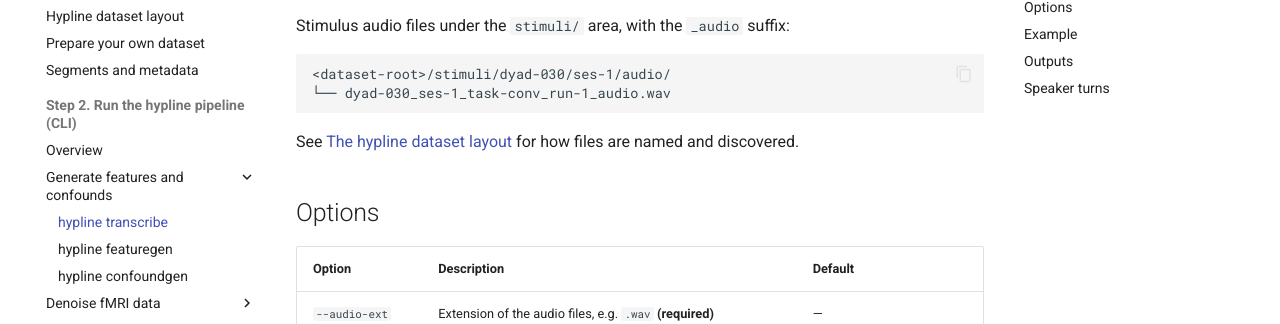
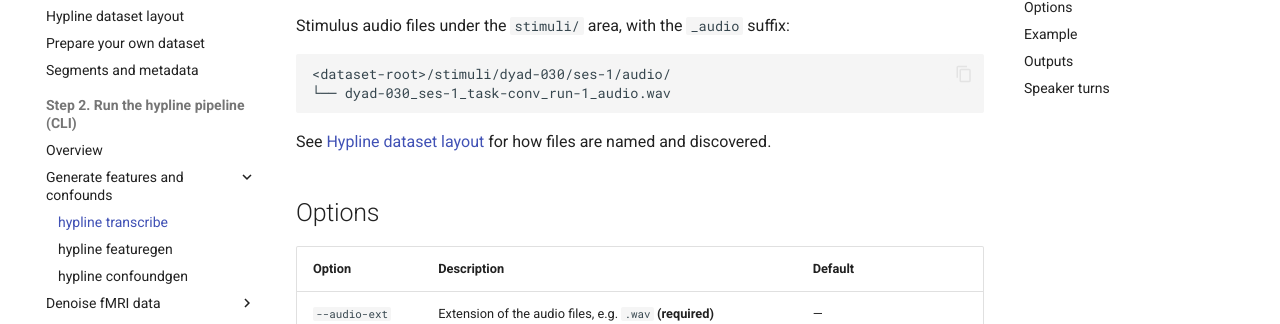
Before and after one commit to princeton-ddss/hypline, an MkDocs documentation site: the page built from docs/mkdocs/step-by-step/transcribe.md, in a window 1280 px wide and 900 px high, scrolled down 435 px. Shown: the part 128-452 px from the top of the window. Built offline with MkDocs 1.6.1 and Material for MkDocs 9.7.7, drawn with Linux system fonts in a browser that asks for light colours; comment, search, counter and statistics services are not loaded; the version menu is left out.

Commit message:
Update links in transcribe.md for consistency

````diff
--- a/docs/mkdocs/step-by-step/transcribe.md
+++ b/docs/mkdocs/step-by-step/transcribe.md
@@ -24,7 +24,7 @@
 └── dyad-030_ses-1_task-conv_run-1_audio.wav
 ```
 
-See [The hypline dataset layout](../concepts/layout.md) for how files are
+See [Hypline dataset layout](/layout.md) for how files are
 named and discovered.
 
 ## Options
@@ -36,7 +36,7 @@
 | `--model-dir`    | Where to find/download model weights                             | `~/.cache/hypline/whisperx` |
 | `--device`       | Hardware target: `cpu` or `cuda`                                 | `cpu`            |
 | `--dyad-ids`     | Comma-separated dyad IDs to process; omit for all                | all              |
-| `--data-filters` | Narrow to specific runs/conditions — see [Segments and metadata](../concepts/segments.md) | none |
+| `--data-filters` | Narrow to specific runs/conditions — see [Segments and metadata](/segments.md) | none |
 | `--force`        | Overwrite existing transcripts (default skips them)              | off              |
 
 !!! tip "Model size vs. speed"
````
